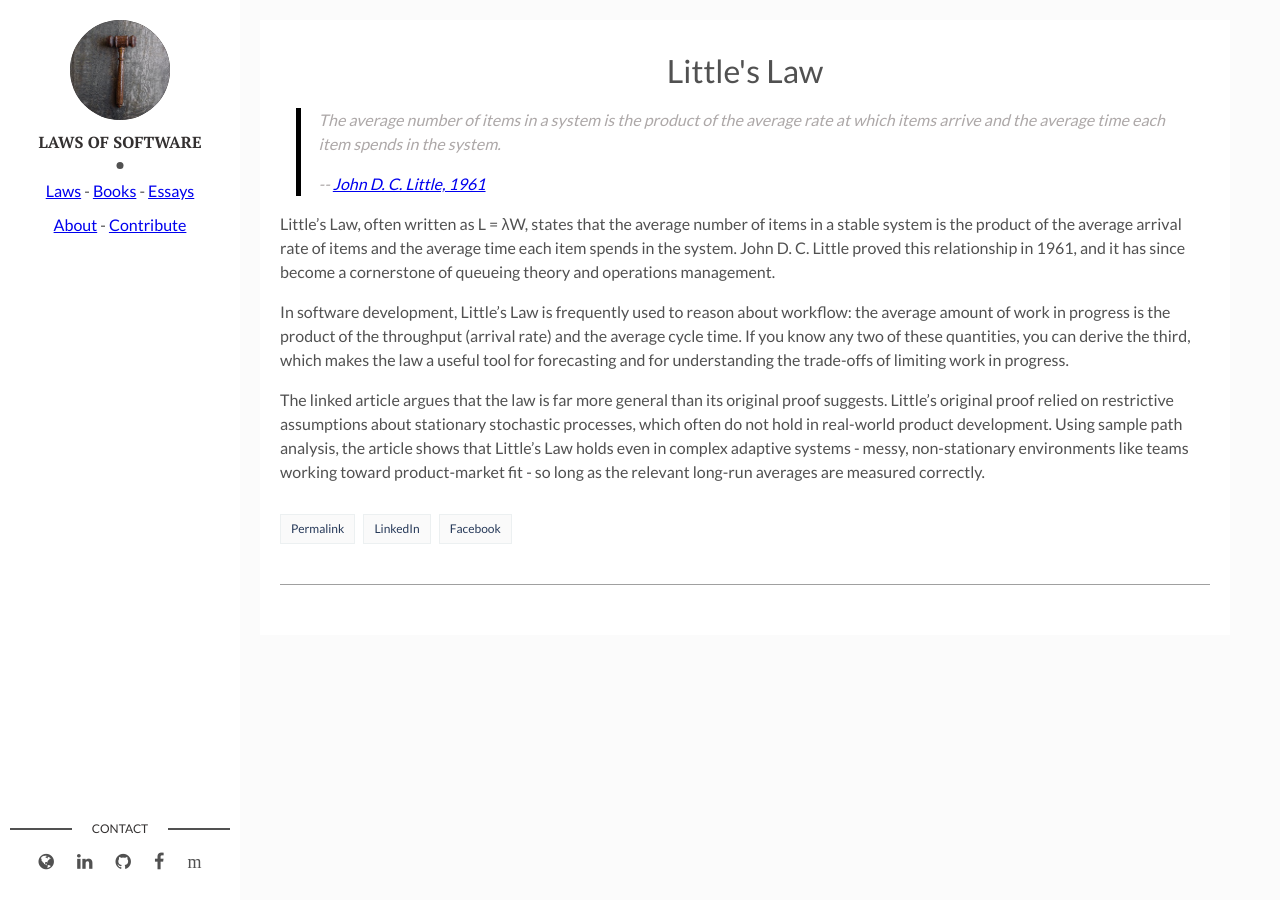
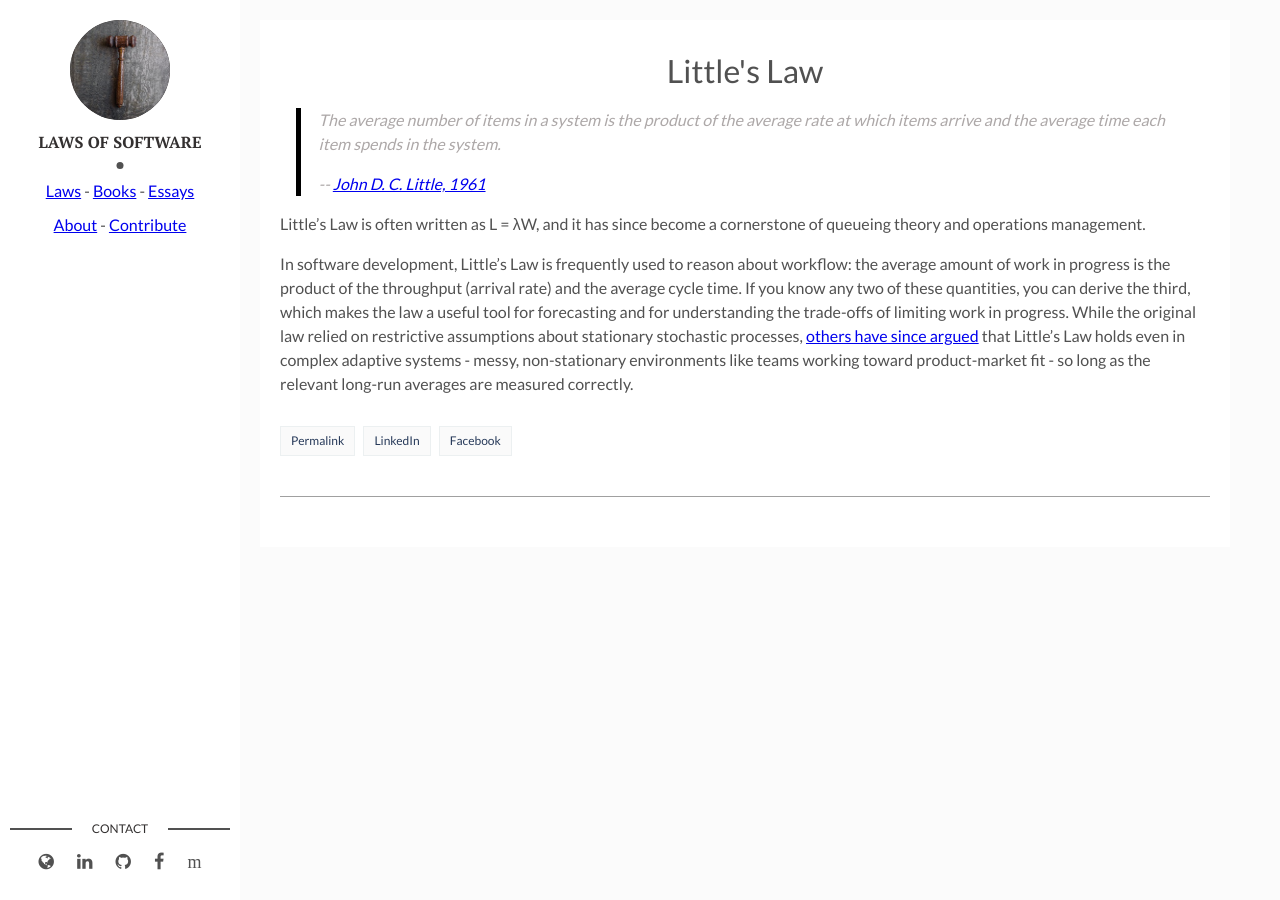
Before and after one commit to shaisachs/laws-of-software, a Jekyll site: the page built from _laws/little.md, in a window 1280 px wide. Built offline with Jekyll 4.4.1, drawn with Linux system fonts in a browser that asks for light colours.

Commit message:
use original article and summarize more concisely

```diff
--- a/_laws/little.md
+++ b/_laws/little.md
@@ -3,12 +3,10 @@ layout: post
 title: Little's Law
 law: The average number of items in a system is the product of the average rate at which items arrive and the average time each item spends in the system.
 law-author: John D. C. Little
-law-url: https://www.polaris-flow-dispatch.com/p/littles-law-in-a-complex-adaptive
+law-url: https://pubsonline.informs.org/doi/10.1287/opre.9.3.383
 law-year: 1961
 ---
 
-Little's Law, often written as L = λW, states that the average number of items in a stable system is the product of the average arrival rate of items and the average time each item spends in the system. John D. C. Little proved this relationship in 1961, and it has since become a cornerstone of queueing theory and operations management.
+Little's Law is often written as L = λW, and it has since become a cornerstone of queueing theory and operations management.
 
-In software development, Little's Law is frequently used to reason about workflow: the average amount of work in progress is the product of the throughput (arrival rate) and the average cycle time. If you know any two of these quantities, you can derive the third, which makes the law a useful tool for forecasting and for understanding the trade-offs of limiting work in progress.
-
-The linked article argues that the law is far more general than its original proof suggests. Little's original proof relied on restrictive assumptions about stationary stochastic processes, which often do not hold in real-world product development. Using sample path analysis, the article shows that Little's Law holds even in complex adaptive systems - messy, non-stationary environments like teams working toward product-market fit - so long as the relevant long-run averages are measured correctly.
+In software development, Little's Law is frequently used to reason about workflow: the average amount of work in progress is the product of the throughput (arrival rate) and the average cycle time. If you know any two of these quantities, you can derive the third, which makes the law a useful tool for forecasting and for understanding the trade-offs of limiting work in progress. While the original law relied on restrictive assumptions about stationary stochastic processes, [others have since argued](https://www.polaris-flow-dispatch.com/p/littles-law-in-a-complex-adaptive) that Little's Law holds even in complex adaptive systems - messy, non-stationary environments like teams working toward product-market fit - so long as the relevant long-run averages are measured correctly.
```
